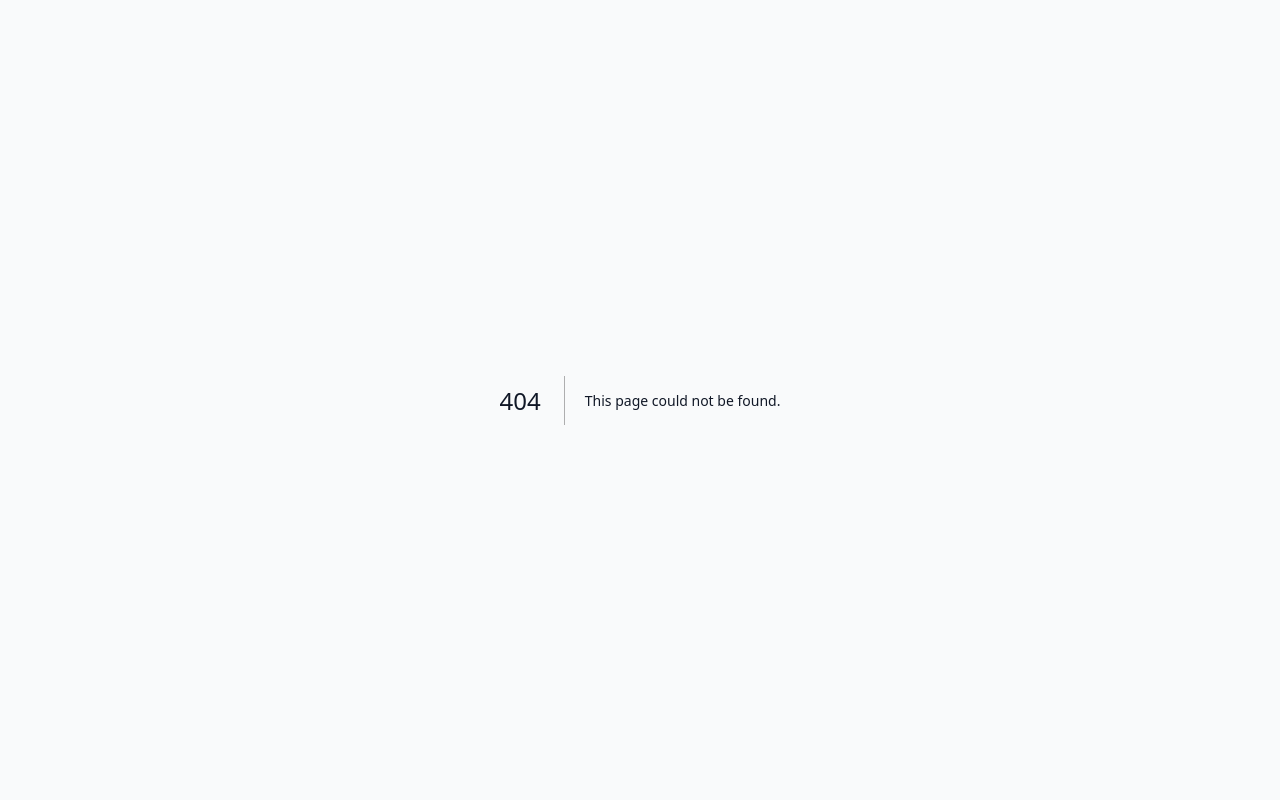
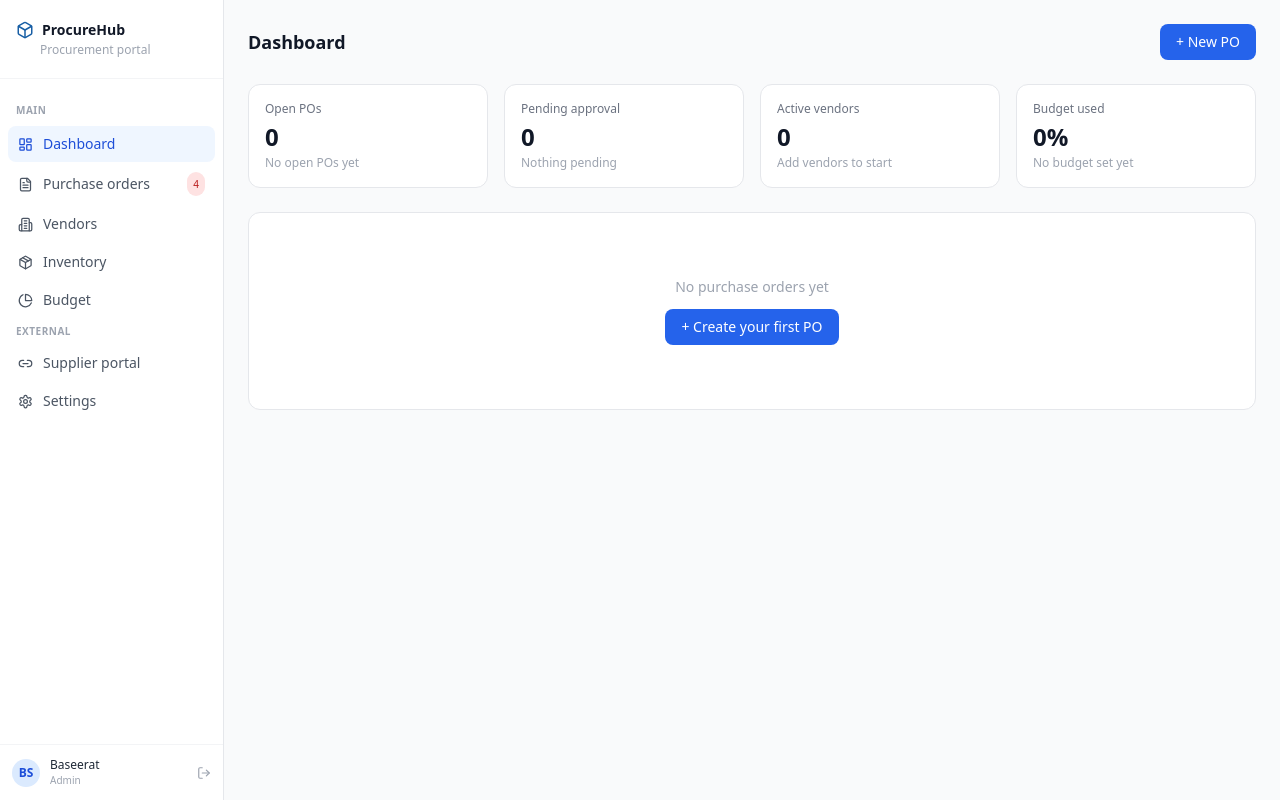
Before and after one commit to bfbaba82-hash/procurehub, a Next.js app: page /dashboard in a window 1280 px wide. Before the commit this address had no page. Built offline with nearby package versions, Linux system fonts and the light colour scheme.

Commit message:
Clear dashboard dummy data

```diff
--- /dev/null
+++ b/app/(app)/dashboard/page.tsx
@@ -0,0 +1,24 @@
+import Link from "next/link";
+export default function DashboardPage() {
+  return (
+    <div className="p-6">
+      <div className="flex items-center justify-between mb-6">
+        <h1 className="text-lg font-semibold text-gray-900">Dashboard</h1>
+        <Link href="/purchase-orders/new" className="inline-flex items-center gap-1.5 px-4 py-2 rounded-lg text-sm font-medium bg-blue-600 text-white hover:bg-blue-700 transition-colors">+ New PO</Link>
+      </div>
+      <div className="grid grid-cols-4 gap-4 mb-6">
+        {[{label:"Open POs",value:"0",sub:"No open POs yet"},{label:"Pending approval",value:"0",sub:"Nothing pending"},{label:"Active vendors",value:"0",sub:"Add vendors to start"},{label:"Budget used",value:"0%",sub:"No budget set yet"}].map((m) => (
+          <div key={m.label} className="bg-white rounded-xl border border-gray-200 p-4">
+            <p className="text-xs text-gray-500 mb-1">{m.label}</p>
+            <p className="text-2xl font-semibold text-gray-900">{m.value}</p>
+            <p className="text-xs text-gray-400 mt-0.5">{m.sub}</p>
+          </div>
+        ))}
+      </div>
+      <div className="bg-white rounded-xl border border-gray-200 p-16 text-center">
+        <p className="text-gray-400 text-sm mb-3">No purchase orders yet</p>
+        <Link href="/purchase-orders/new" className="inline-flex items-center gap-1.5 px-4 py-2 rounded-lg text-sm font-medium bg-blue-600 text-white hover:bg-blue-700">+ Create your first PO</Link>
+      </div>
+    </div>
+  );
+}
```
